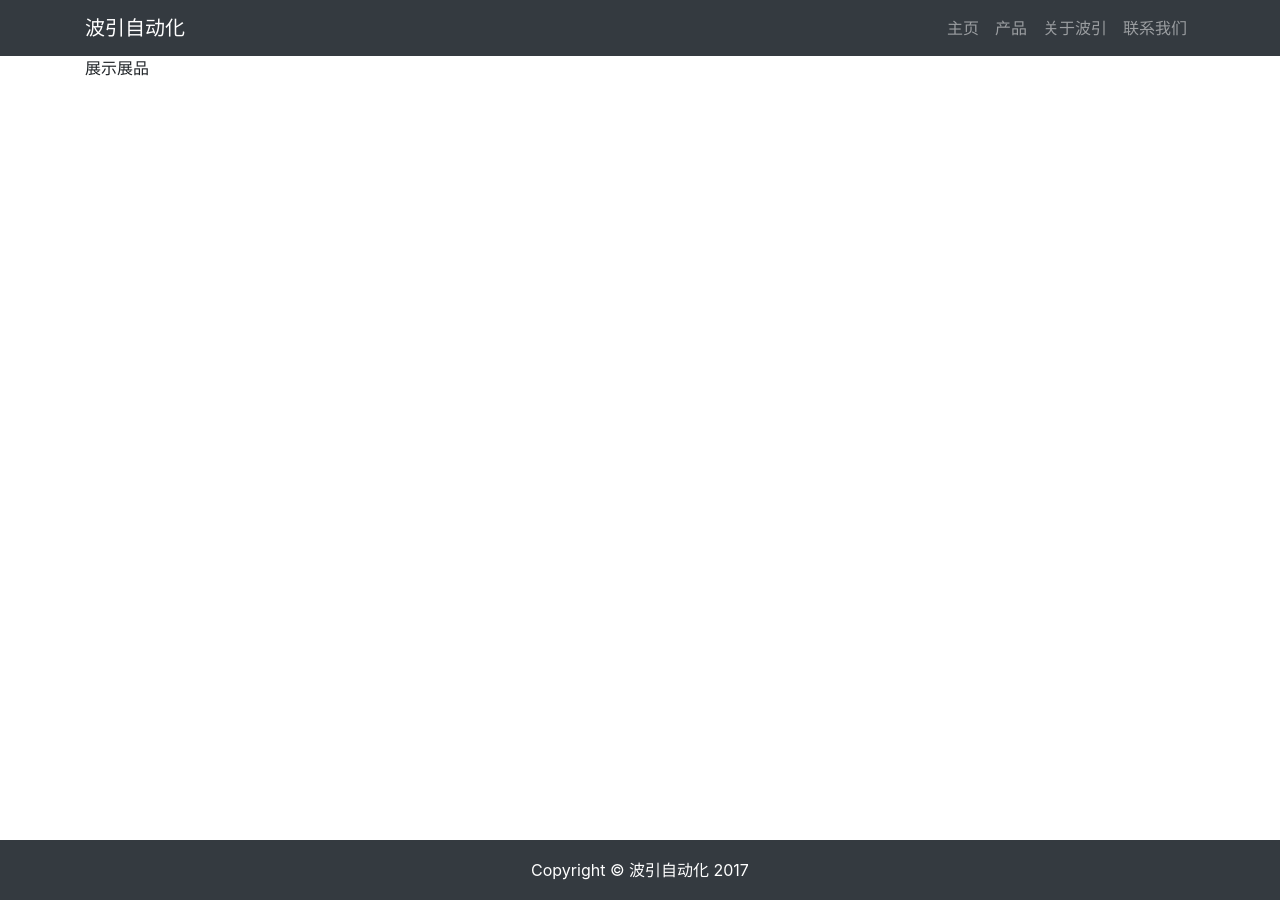
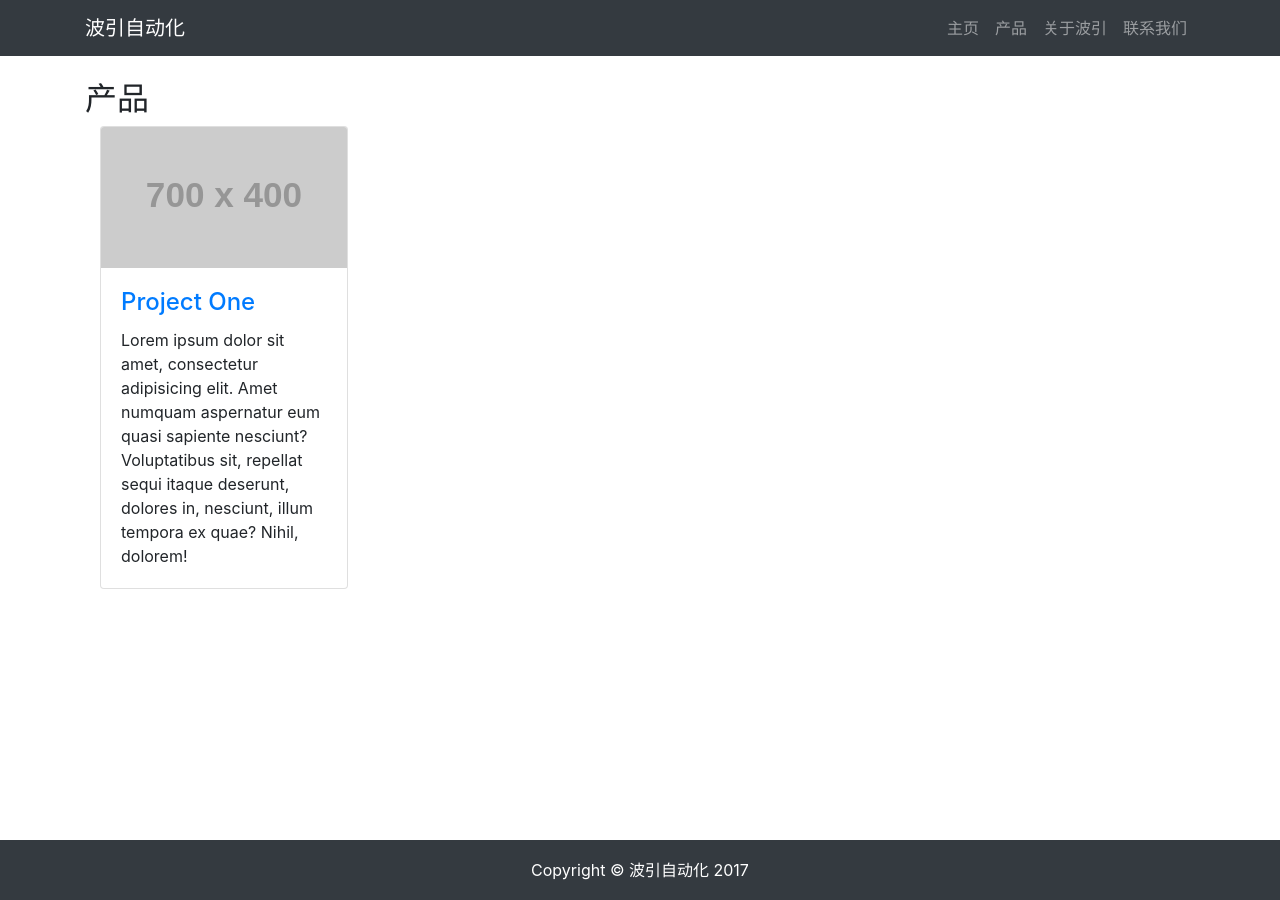
Before and after one commit to Wtango/boyin, a Jekyll site: the page built from product.html, in a window 1280 px wide. Built offline with Jekyll 4.4.1, drawn with Linux system fonts in a browser that asks for light colours.

Commit message:
Add some content for product page

```diff
--- a/about.html
+++ b/about.html
@@ -1,6 +1,7 @@
 ---
 layout: page
+permalink: about
 ---
-<div>
+<div class="my-4">
     关于我们
 </div>
--- a/contact.html
+++ b/contact.html
@@ -1,7 +1,8 @@
 ---
 layout: page
+permalink: contact
 ---
-<div>
+<div class="my-4">
     波引自动化<br>
     波引自动化<br>
     波引自动化<br>
--- a/product.html
+++ b/product.html
@@ -1,7 +1,23 @@
 ---
 layout: page
+permalink: product
 ---
 
-<div>
-    展示展品
+<div class="my-4">
+    <h2>产品</h2>
+    <div class="col-lg-3 col-md-4 col-sm-6 portfolio-item">
+        <div class="card h-100">
+            <a href="#">
+                <img class="card-img-top" src="http://placehold.it/700x400" alt="">
+            </a>
+            <div class="card-body">
+                <h4 class="card-title">
+                    <a href="#">Project One</a>
+                </h4>
+                <p class="card-text">Lorem ipsum dolor sit amet, consectetur adipisicing elit. Amet numquam aspernatur eum quasi sapiente nesciunt?
+                    Voluptatibus sit, repellat sequi itaque deserunt, dolores in, nesciunt, illum tempora ex quae? Nihil,
+                    dolorem!</p>
+            </div>
+        </div>
+    </div>
 </div>
```
Also changed, not shown: index.html (+16 -19 lines).
